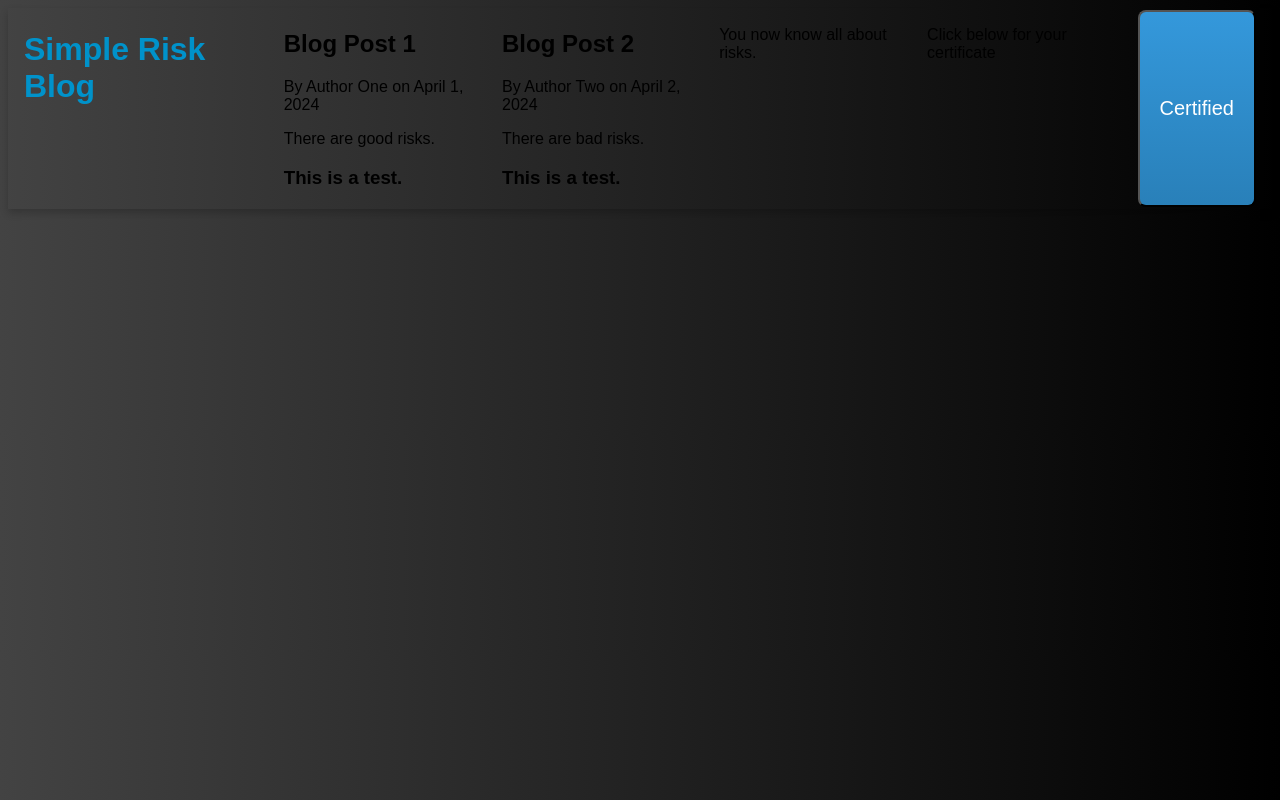
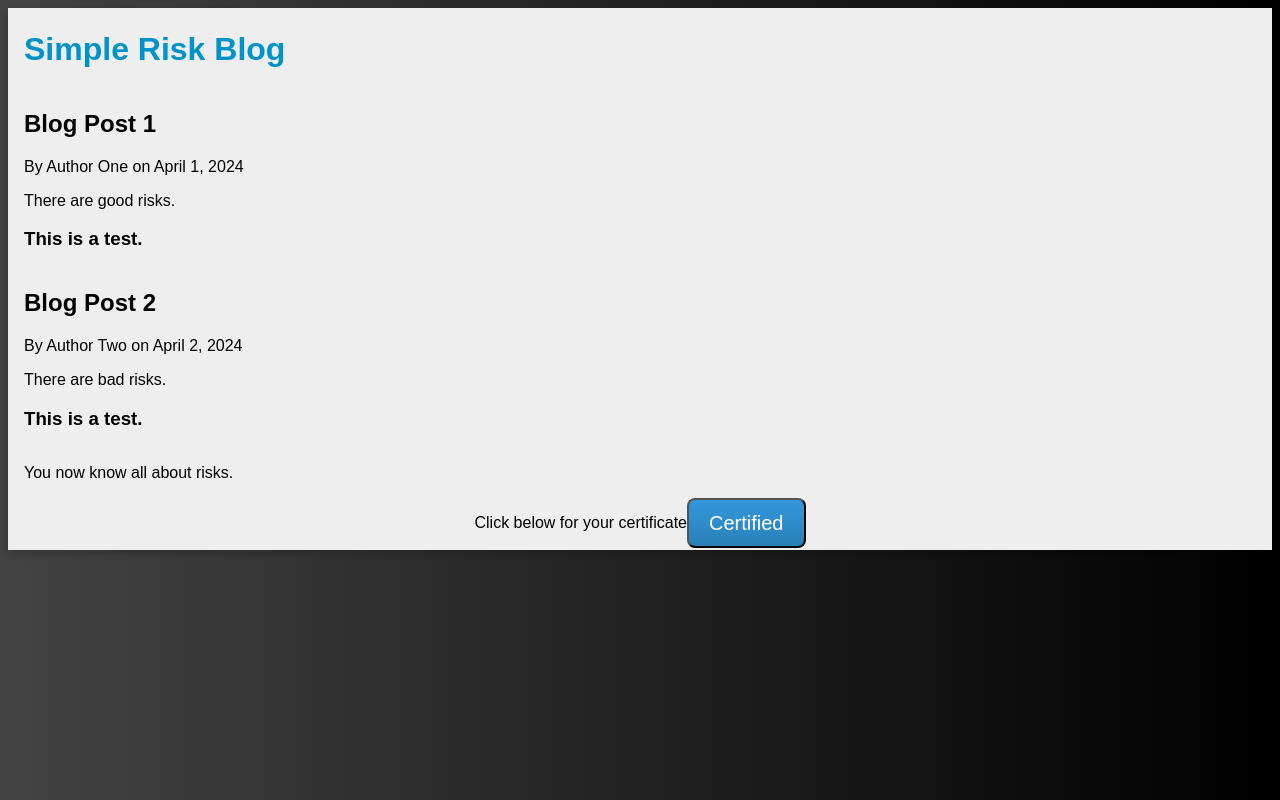
Before and after one commit to ldbshear/rolling-barnacles, a Flask app: page / in a window 1280 px wide. Run offline with Flask 3, Linux system fonts and the light colour scheme.

Commit message:
fixing css styles

```diff
--- a/static/style.css
+++ b/static/style.css
@@ -8,8 +8,9 @@ h1 {
 }
 
 #simpleRiskCard{
+    background: #eeeeee;
     display: flex;
-    flex-direction: row;
+    flex-direction: column;
     justify-content: center;
 
     box-shadow: 0 4px 8px 0 rgba(0,0,0,0.2);
```
